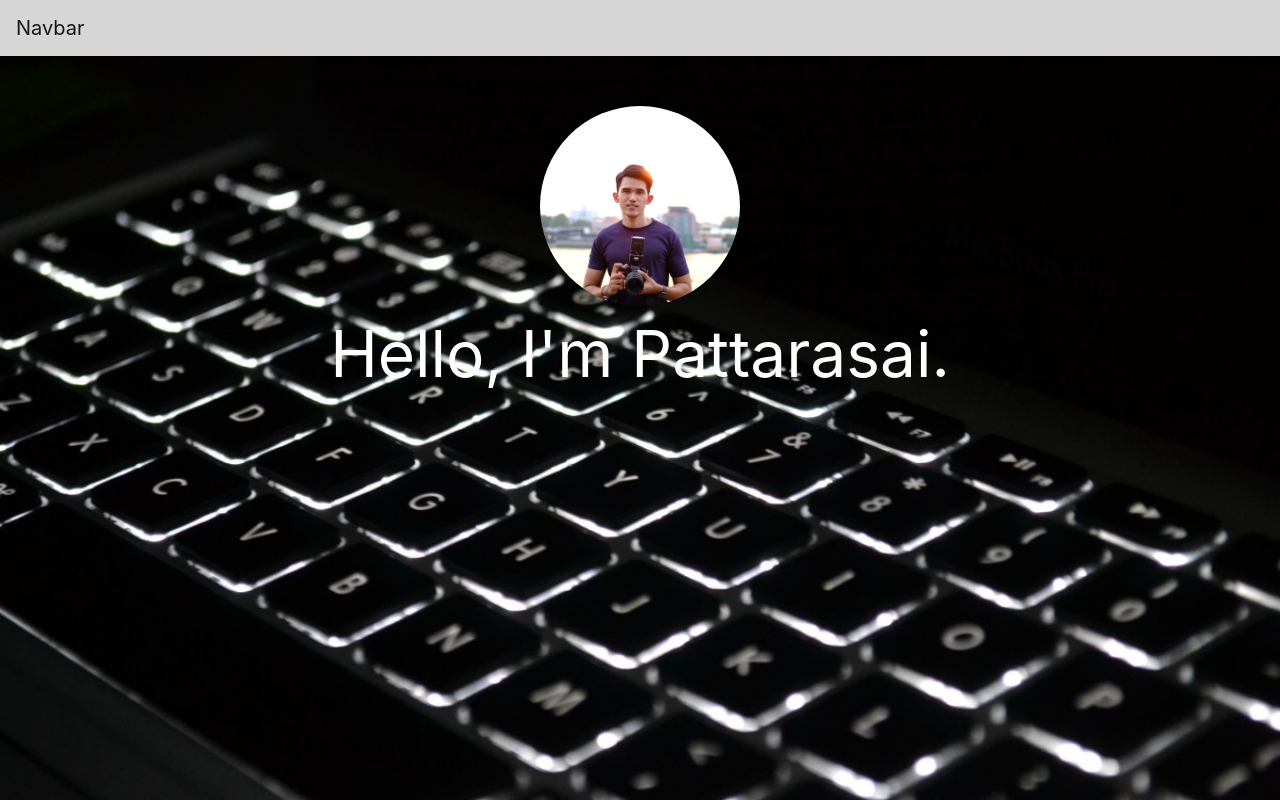
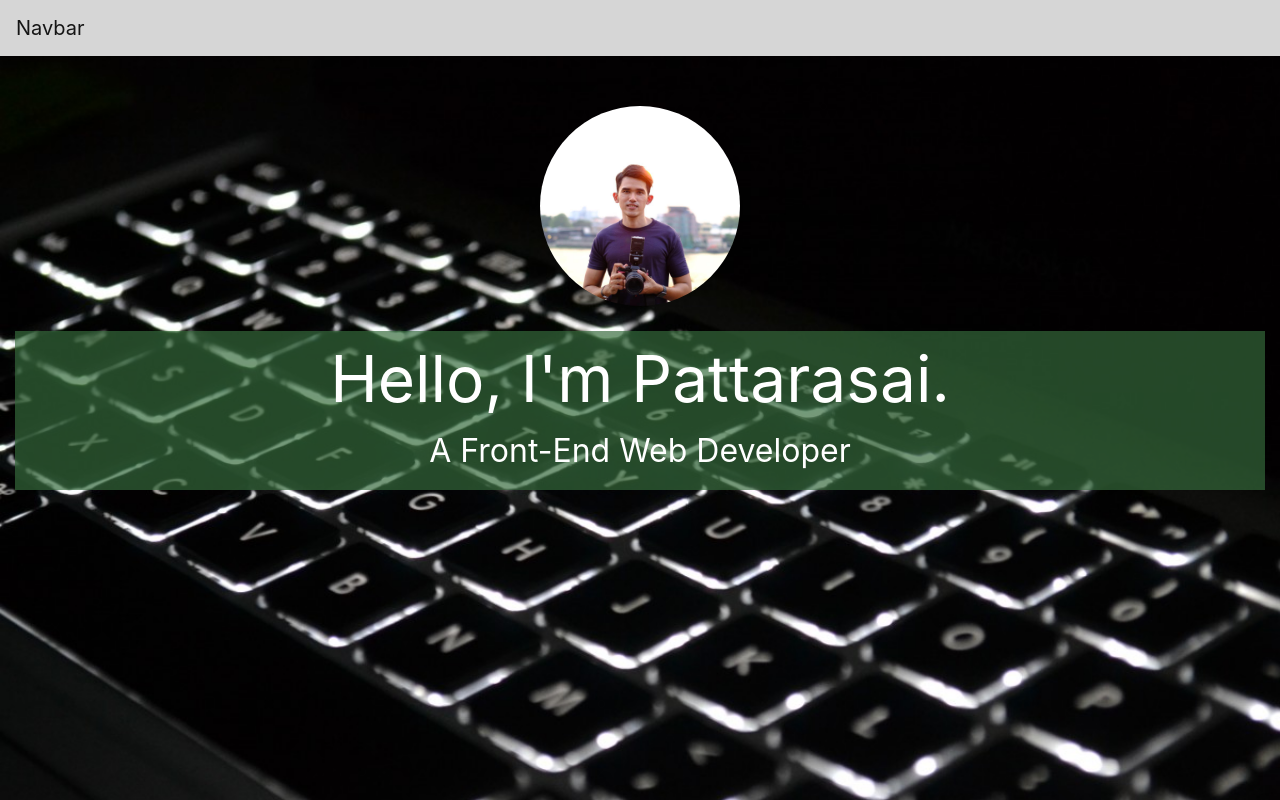
Before and after one commit to blablaBen/pattarasai-profile, an Angular app: page / in a window 1280 px wide. Built offline with nearby package versions, Linux system fonts and the light colour scheme.

Commit message:
Add name-details

```diff
--- a/src/app/profile-header/profile-header.component.html
+++ b/src/app/profile-header/profile-header.component.html
@@ -3,8 +3,15 @@
     <div class="col-12 align-center">
       <img class="profile-pic" src="assets/profile-pic.jpg"/>
     </div>
-    <div class="col-12 name align-center">
-      Hello, I'm Pattarasai.
+    <div class="col-12 name">
+      <div class="row align-center">
+          <div class="col-12 header">
+              Hello, I'm Pattarasai.
+            </div>
+            <div class="col-12 details">
+              A Front-End Web Developer
+            </div>
+      </div>
     </div>
   </div>
 </div>
--- a/src/app/profile-header/profile-header.component.scss
+++ b/src/app/profile-header/profile-header.component.scss
@@ -4,7 +4,17 @@
 }
 
 .name {
-    font-size: 4rem;
+    margin-top: 25px;
+    background-color: #356b3cad;
+    padding-bottom: 15px;
+
+    .header {
+        font-size: 4rem;
+    }
+
+    .details {
+        font-size: 2rem;
+    }
 }
 
 .profile-pic {
```
